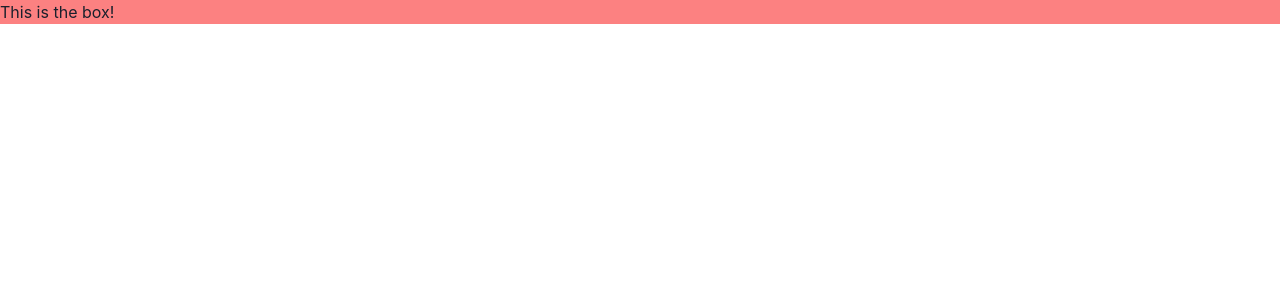
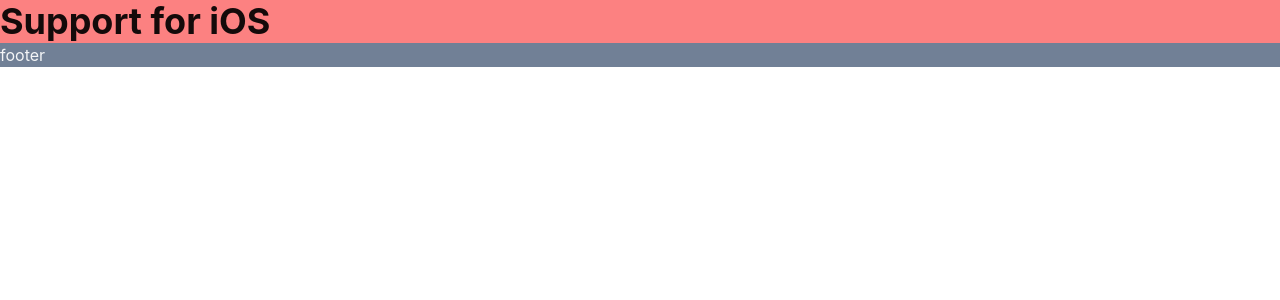
Before and after one commit to MurapyonCorporation/iOS-Support_next, a Next.js app: page / in a window 1280 px wide. Shown: the top 300 px of the page. Built offline with nearby package versions, Linux system fonts and the light colour scheme.

Commit message:
header making

```diff
--- a/src/app/layout.tsx
+++ b/src/app/layout.tsx
@@ -3,6 +3,7 @@
 import './globals.css'
 import { Providers } from './providers'
 import { Header } from '@/components/layout/Header/Header'
+import { Footer } from '@/components/layout/Footer/Footer'
 
 // nextjs 14でchakra UIを使用する場合は以下を参考。（Getting Started with Next.js (Pages)ではないので注意！）
 // https://chakra-ui.com/getting-started
@@ -21,6 +22,7 @@
     <Providers>
       <Header />
       <main>{children}</main>
+      <Footer />
     </Providers>
 
     </>
--- a/src/components/layout/Footer/Footer.tsx
+++ b/src/components/layout/Footer/Footer.tsx
@@ -0,0 +1,10 @@
+import { Flex } from "@chakra-ui/react"
+
+
+export const Footer = () => {
+  return(
+    <>
+      <Flex as="nav" bg="gray.500" color="whiteAlpha.900">footer</Flex>
+    </>
+  )
+}
--- a/src/components/layout/Header/Header.tsx
+++ b/src/components/layout/Header/Header.tsx
@@ -1,10 +1,14 @@
-import { Box } from "@chakra-ui/react"
+import { Flex, Heading } from "@chakra-ui/react"
 
 
 export const Header = () => {
   return(
     <>
-      <Box bg="red.300">This is the box!</Box>
+      <Flex as="nav" bg="red.300" color="blackAlpha.900" align="center">
+        <Flex align="center">
+          <Heading as="h1" size={{ base: "lg", md: "xl"}}>Support for iOS</Heading>
+        </Flex>
+      </Flex>
     </>
   )
 }
```
